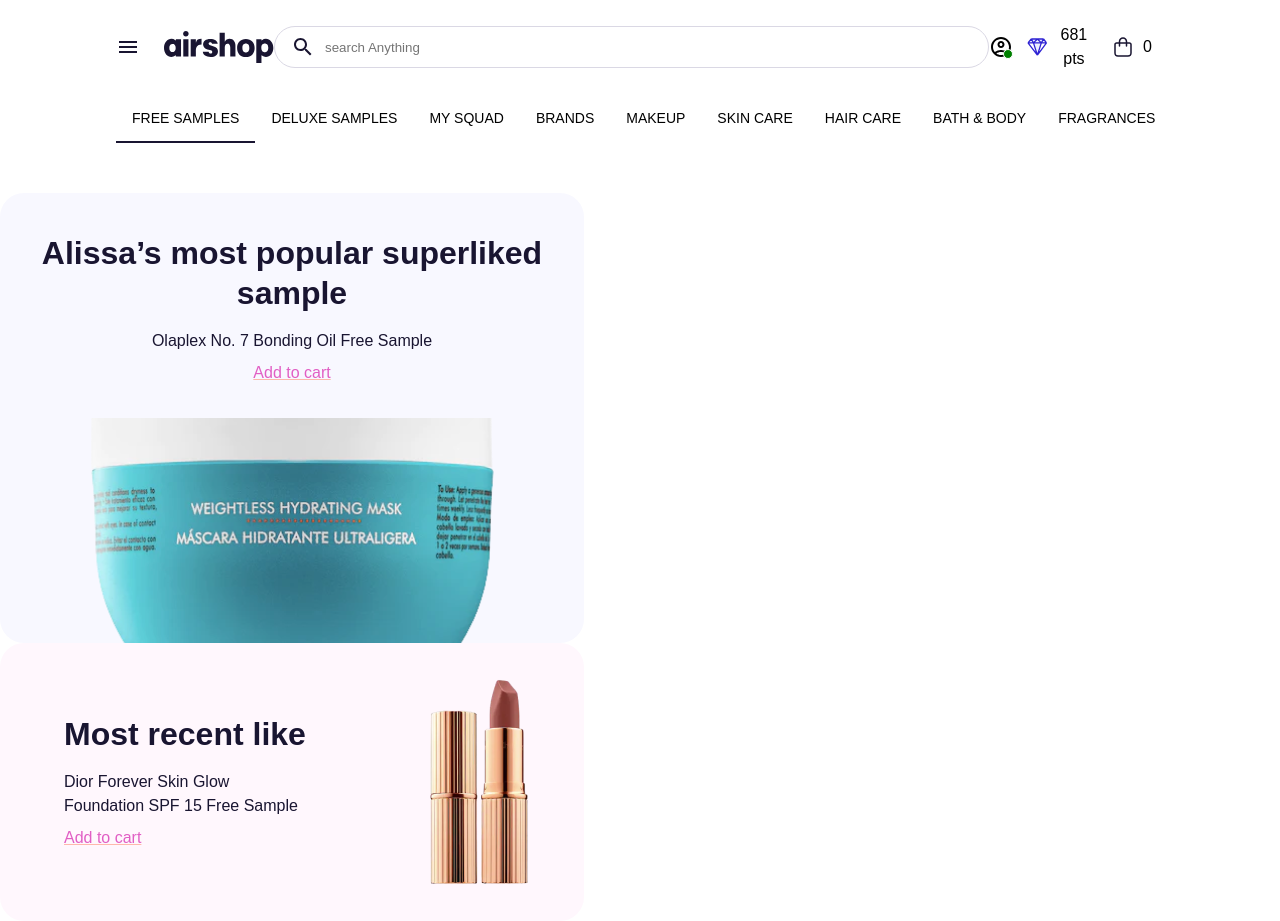
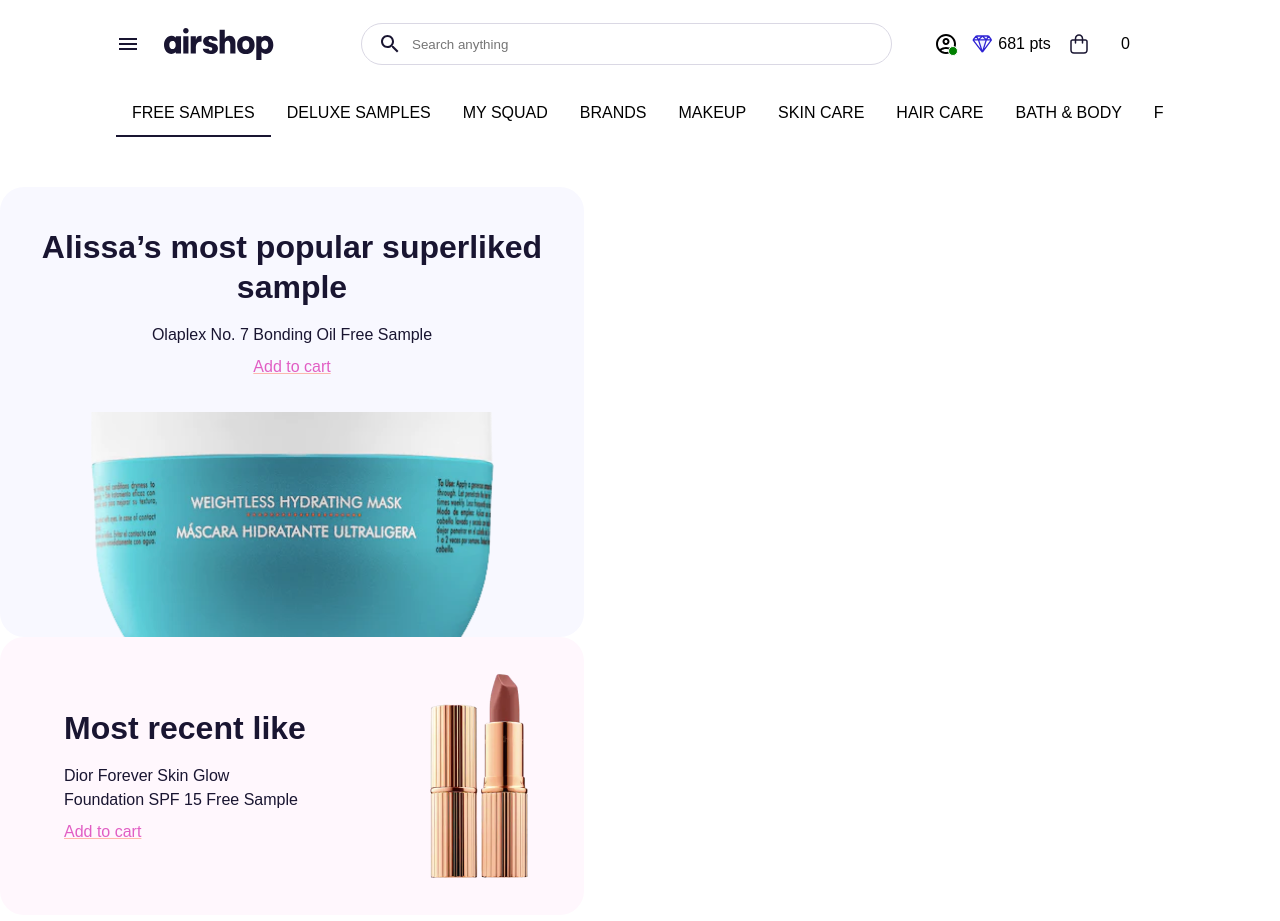
Before and after one commit to joshopro/TestSquad, a React (Create React App) app: page / in a window 1280 px wide. Built offline with nearby package versions, Linux system fonts and the light colour scheme.

Commit message:
fixed Nav styling

```diff
--- a/src/components/BottomNav.js
+++ b/src/components/BottomNav.js
@@ -22,10 +22,12 @@
         value={value}
         onChange={handleChange}
         aria-label="Basic Tabs"
+        variant="scrollable"
         TabIndicatorProps={{style: {background:'#191531'}}}
         textColor="#191531"
+        sx={{width: '1170px'}}
       >
-        {tabs.map((tab, index) => <Tab key={tab} label={tab} {...a11yProps(index)} />)}
+        {tabs.map((tab, index) => <StyledTab key={tab} label={tab} {...a11yProps(index)} />)}
       </Tabs>
     </TabsContainer>
   );
@@ -36,5 +38,12 @@
 justify-content: center;
 margin-top: 24px;
 `
+const StyledTab = styled(Tab)`
+font-family: sans-serif;
+font-size: 16px;
+font-style: normal;
+font-weight: 536;
+line-height: 24px;
+`
 
 export default BottomNav;
--- a/src/components/TopNav.js
+++ b/src/components/TopNav.js
@@ -17,7 +17,7 @@
         <SearchIcon
           style={{ color: "#191531", marginRight: "8px", cursor: "pointer" }}
         />
-        <Input type="text" placeholder="search Anything" />
+        <Input type="text" placeholder="Search anything" />
       </SearchBox>
       <FlexBox>
         <AccountIconWrapper>
@@ -25,9 +25,9 @@
           <Dot />
         </AccountIconWrapper>
         <Diamond alt="points" src={diamond} />
-        <Typography mx="4px">681 pts</Typography>
+        <Typography mx="4px" width="53px">681 pts</Typography>
         <ShoppingBag alt="cart" src={shoppingBag} />
-        <Typography ml="8px" mr="12px">
+        <Typography ml="8px" mr="12px" width="53px">
           0
         </Typography>
       </FlexBox>
@@ -48,6 +48,8 @@
   display: flex;
   border-radius: 100px;
   width: 720px;
+  margin-left: 87px;
+  margin-right: 42px;
   border: 1.5px solid #dad8e4;
   padding: 8px 16px;
 `;
```
